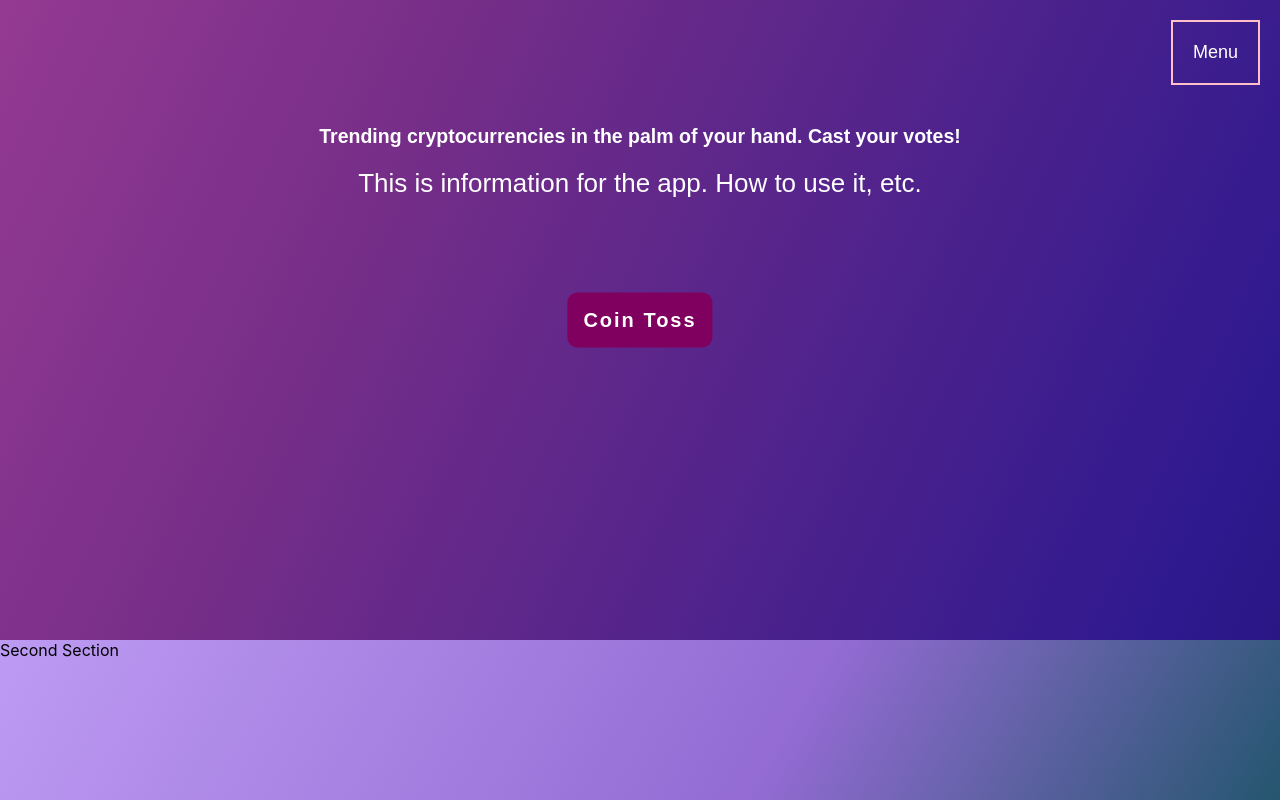
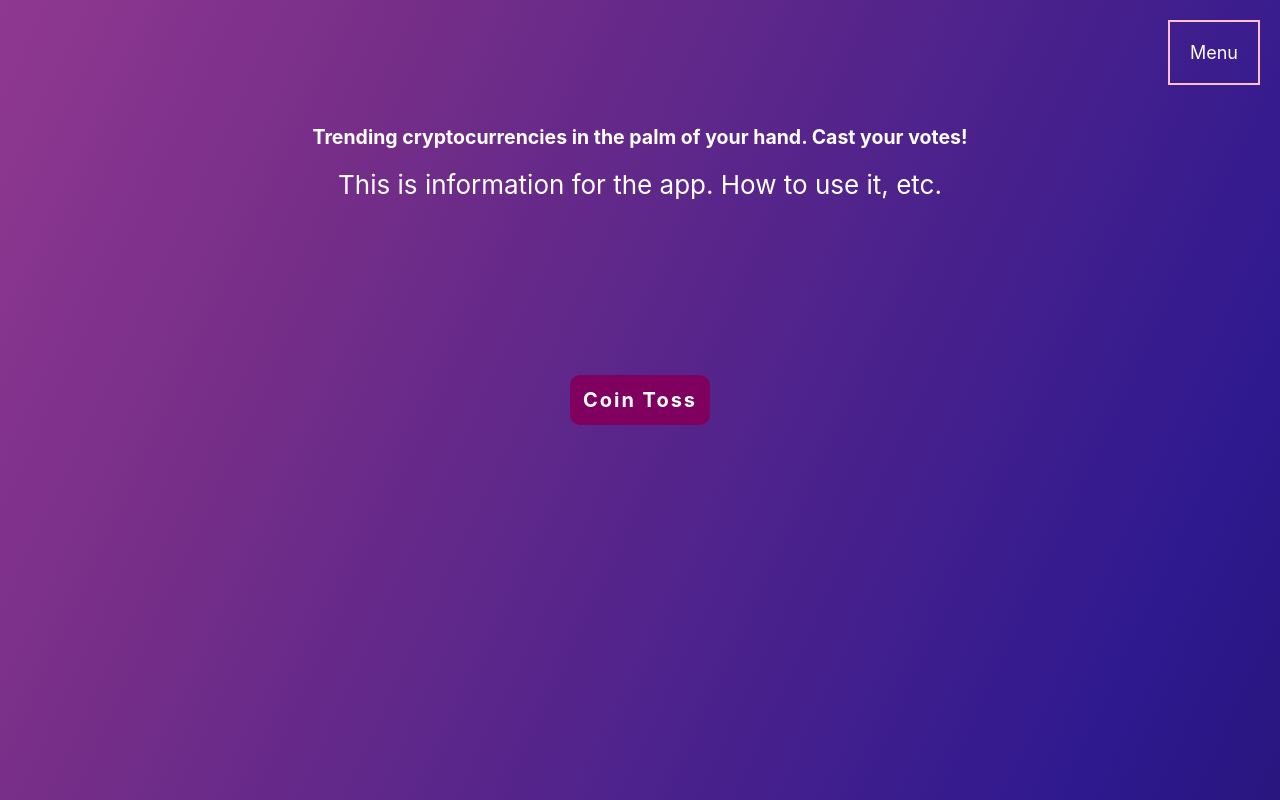
Before and after one commit to dvanpelt-hub/cointoss-client, a React (Create React App) app: page / in a window 1280 px wide. Shown: the top 800 px of the page. Built offline with nearby package versions, Linux system fonts and the light colour scheme; no server answers.

Commit message:
Eliminated second section of landing page and adjusted height of content

```diff
--- a/src/App/App.css
+++ b/src/App/App.css
@@ -1,5 +1,29 @@
+@import url("https://fonts.googleapis.com/css2?family=Major+Mono+Display&family=Quicksand:wght@300&display=swap");
 * {
   margin: 0;
   padding: 0;
   box-sizing: border-box;
 }
+
+html {
+  height: 100%;
+  font-size: 13px;
+  font-family: "Major Mono", Arial, sans-serif;
+  width: 100%;
+  color: #fff;
+  background: linear-gradient(
+    -65deg,
+    #120838,
+    #2e198f,
+    #762e88,
+    #b6479e,
+    #e073c5
+  );
+  background-size: 250% 250%;
+  position: relative;
+  animation: change 8s ease-in-out infinite;
+}
+
+/* body {
+
+} */
--- a/src/components/LandingPage/LandingPage.css
+++ b/src/components/LandingPage/LandingPage.css
@@ -1,5 +1,5 @@
 @import url("https://fonts.googleapis.com/css2?family=Major+Mono+Display&family=Quicksand:wght@300&display=swap");
-.landing-head {
+/* .landing-head {
   font-size: 13px;
   font-family: "Major Mono", Arial, sans-serif;
   width: 100%;
@@ -16,7 +16,7 @@
   background-size: 250% 250%;
   position: relative;
   animation: change 8s ease-in-out infinite;
-}
+} */
 
 .cointoss-head h1 {
   background-color: rgb(128, 0, 96);
--- a/src/components/LandingPage/LandingPage.js
+++ b/src/components/LandingPage/LandingPage.js
@@ -5,7 +5,6 @@ import { Link } from "react-router-dom";
 
 function LandingPage() {
   return (
-    <>
     <div className="landing-head">
       <header className="cointoss-head">
         <Link className="headCoinLink" to="/coins">
@@ -16,8 +15,7 @@ function LandingPage() {
       <div className="slogan">
         <section className="slogan">
           <h2>
-              Trending cryptocurrencies in the palm of your hand. Cast your
-              votes!
+            Trending cryptocurrencies in the palm of your hand. Cast your votes!
           </h2>
           <div className="landing-info">
             <p>This is information for the app. How to use it, etc.</p>
@@ -25,8 +23,6 @@ function LandingPage() {
         </section>
       </div>
     </div>
-      <section className="info">Second Section</section>
-    </>
   );
 }
 
```
Lines whose indentation alone changed are shown as unchanged.
